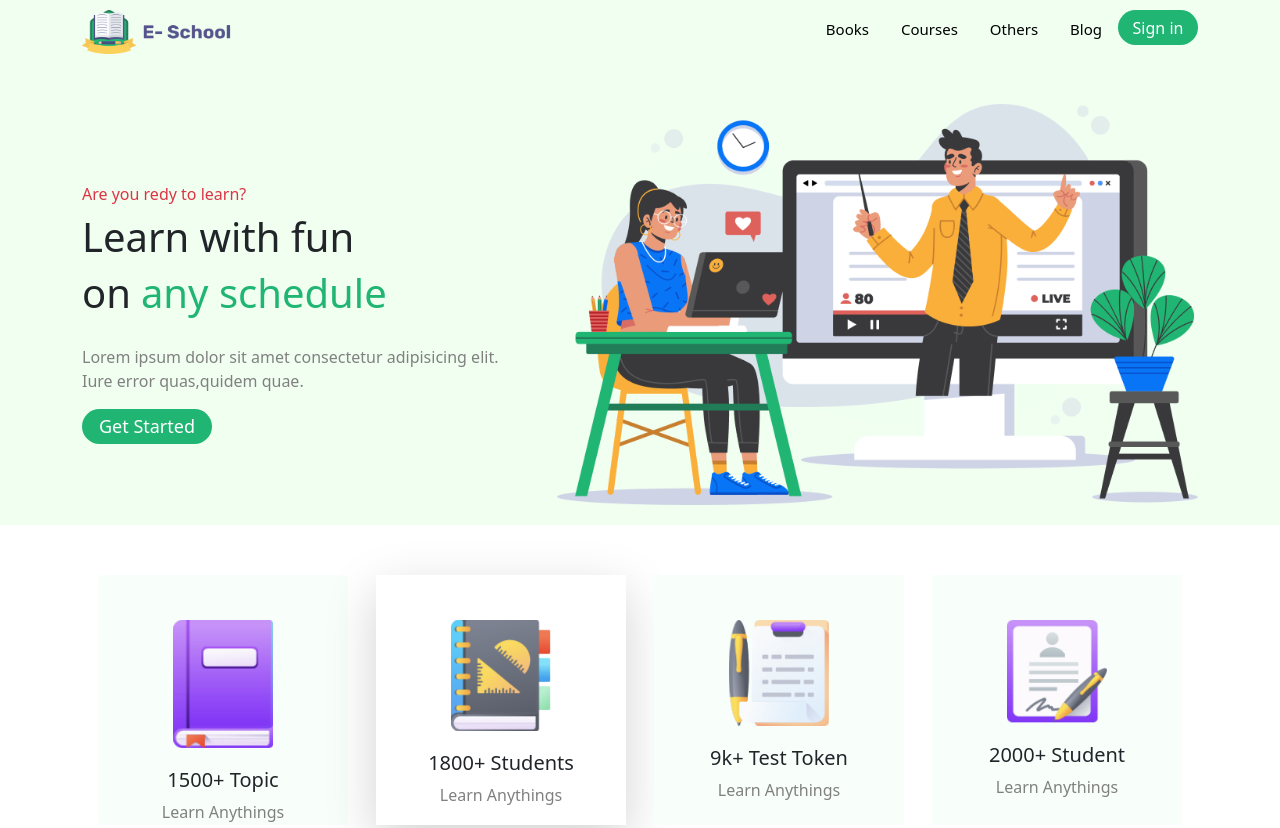
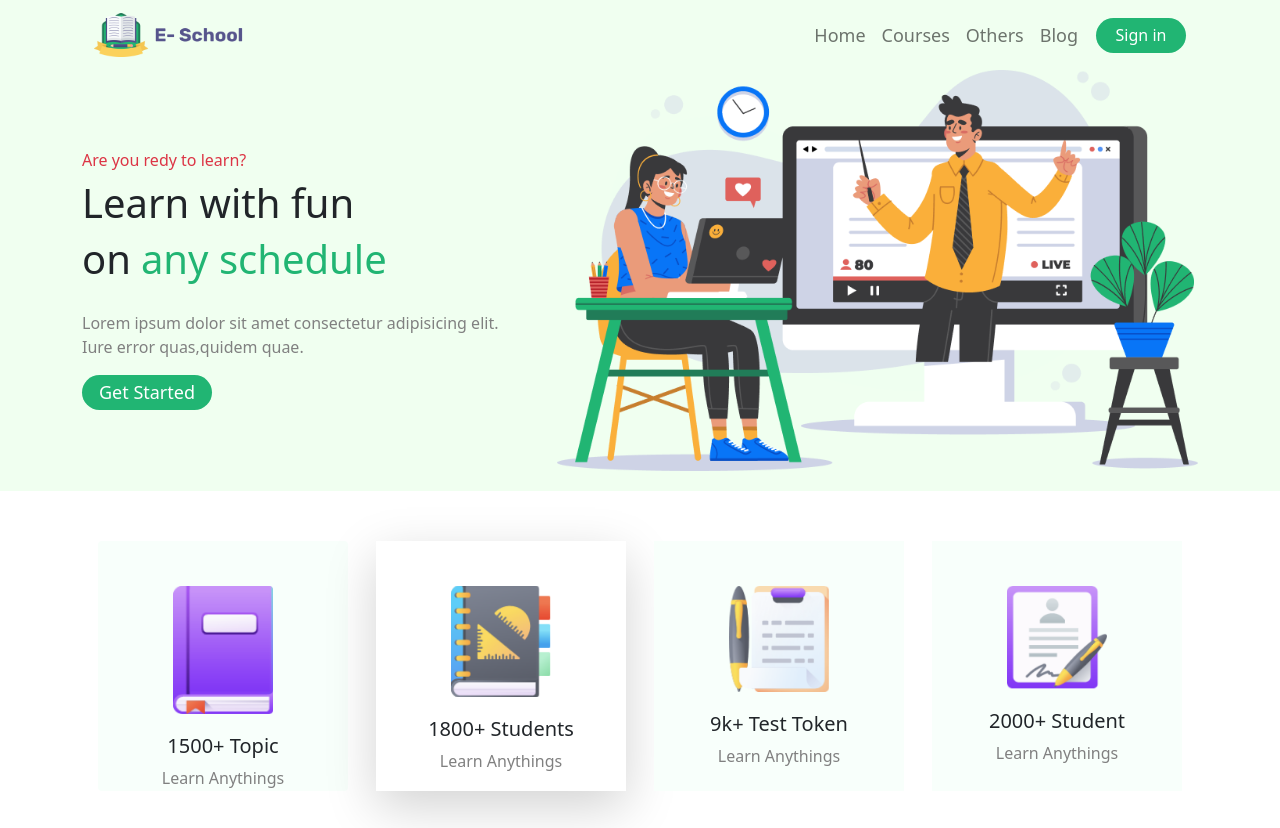
Before and after one commit to Nowaj36/e-school-resourse, a plain HTML site: page index.html in a window 1280 px wide. Shown: the top 828 px of the page. Drawn offline with nearby package versions, Linux system fonts and the light colour scheme.

Commit message:
project done

```diff
--- a/index.html
+++ b/index.html
@@ -12,28 +12,31 @@
 <body>
     <header class="e-school">
         <div class="container">
-            <div class="nav-bar d-flex justify-content-between g-3">
-                <div>
-                    <a href="#"><img style="width: 150px;" src="ICON/Logo.png" alt=""></a>
-                </div>
-                <div>
-                    <ul class="nav">
+            <nav class="navbar navbar-expand-lg navbar-light">
+                <div class="container-fluid">
+                  <a class="navbar-brand" href="#"><img style="width: 150px;" src="ICON/Logo.png" alt=""></a>
+                  <button class="navbar-toggler" type="button" data-bs-toggle="collapse" data-bs-target="#navbarNav" aria-controls="navbarNav" aria-expanded="false" aria-label="Toggle navigation">
+                    <span class="navbar-toggler-icon"></span>
+                  </button>
+                    <div class="collapse navbar-collapse justify-content-end" id="navbarNav">
+                        <ul class="navbar-nav">
                         <li class="nav-item">
-                          <a class="nav-link active" aria-current="page" href="#">Books</a>
+                            <a class="nav-link " aria-current="page" href="#">Home</a>
                         </li>
                         <li class="nav-item">
-                          <a class="nav-link" href="#">Courses</a>
+                            <a class="nav-link" href="#">Courses</a>
                         </li>
                         <li class="nav-item">
-                          <a class="nav-link" href="#">Others</a>
+                            <a class="nav-link" href="#">Others</a>
                         </li>
                         <li class="nav-item">
-                          <a class="nav-link" href="#">Blog</a>
+                            <a class="nav-link" href="#">Blog</a>
                         </li>
                         <button class="sign-in-btn">Sign in</button>
-                      </ul>
+                        </ul>
+                    </div>
                 </div>
-            </div>
+            </nav>
 
             <div class="row align-items-center justify-content-evenly">
                 <div class="col-6 col-md-5">
--- a/style.css
+++ b/style.css
@@ -2,23 +2,17 @@
     background-color: #F0FFF0;
     margin-bottom: 50px;
 }
-.nav-item{
-    font-size: 15px;
-}
-.nav-bar{
-    padding-top: 10px;
-    padding-bottom: 50px;
-}
-.nav-item a{
-    color: black;
+.nav-link{
+   font-size: 18px;
 }
 .sign-in-btn{
-    width: 80px;
+    width: 90px;
     height: 35px;
     color: white;
     background-color: #21B573;
     border: none;
     border-radius: 33px;
+    margin: 4px 0px 0px 10px;
 }
 .sign-in-btn:hover{
     background-color: green;
```
